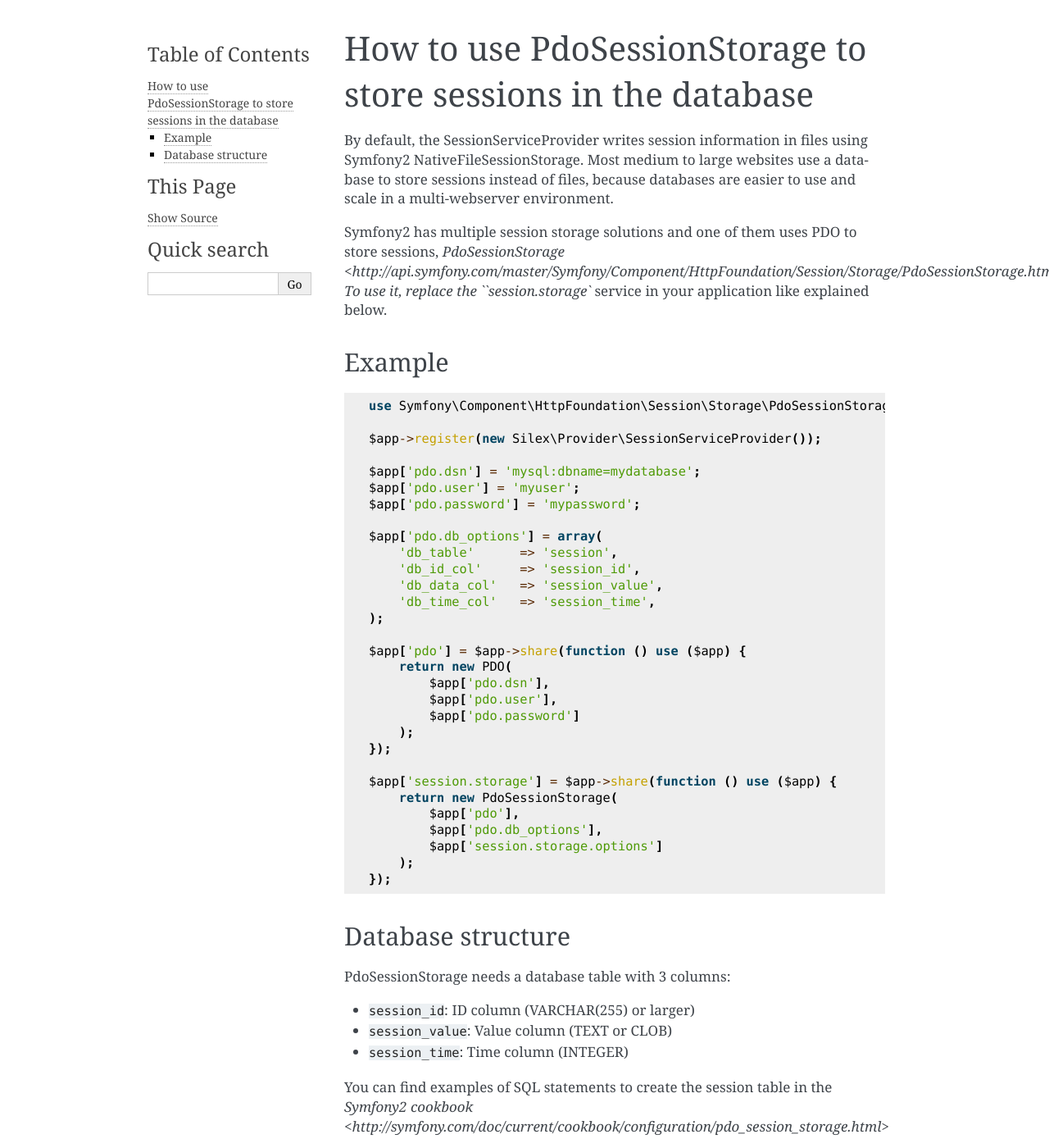
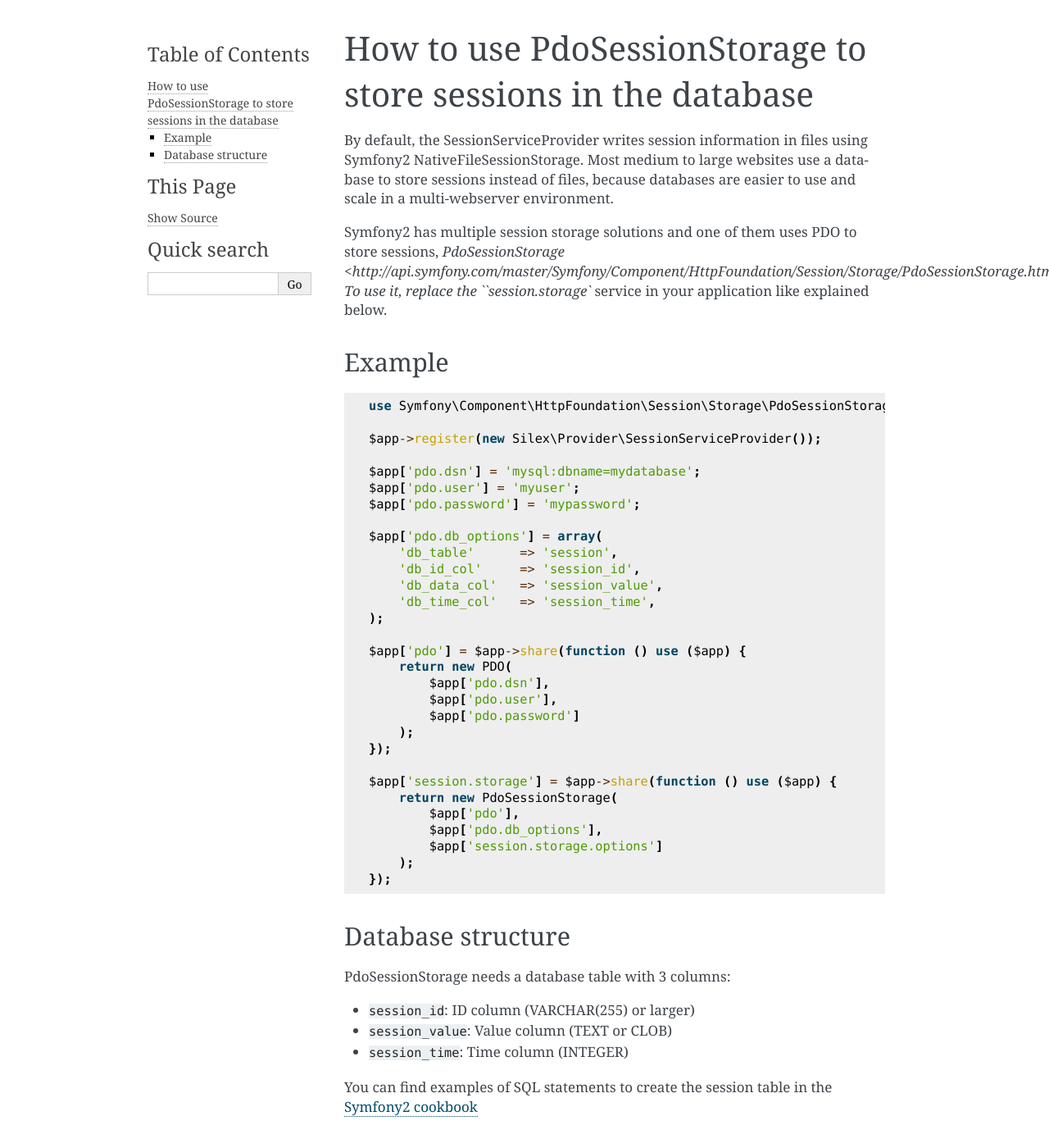
Before and after one commit to silexphp/Silex, a Sphinx documentation site: the page built from doc/cookbook/session_storage.rst, in a window 1280 px wide and 1400 px high. Shown: the whole window at 82% size. Built offline with Sphinx 7.4.7, drawn with Linux system fonts in a browser that asks for light colours.

Commit message:
Fix links

```diff
--- a/doc/cookbook/session_storage.rst
+++ b/doc/cookbook/session_storage.rst
@@ -9,7 +9,7 @@
 
 Symfony2 has multiple session storage solutions and one of them uses PDO to
 store sessions, `PdoSessionStorage
-<http://api.symfony.com/master/Symfony/Component/HttpFoundation/Session/Storage/PdoSessionStorage.html>
+<http://api.symfony.com/master/Symfony/Component/HttpFoundation/Session/Storage/PdoSessionStorage.html>_
 To use it, replace the ``session.storage`` service in your application like
 explained below.
 
@@ -60,4 +60,4 @@
 
 You can find examples of SQL statements to create the session table in the
 `Symfony2 cookbook
-<http://symfony.com/doc/current/cookbook/configuration/pdo_session_storage.html>`
+<http://symfony.com/doc/current/cookbook/configuration/pdo_session_storage.html>`_
```
